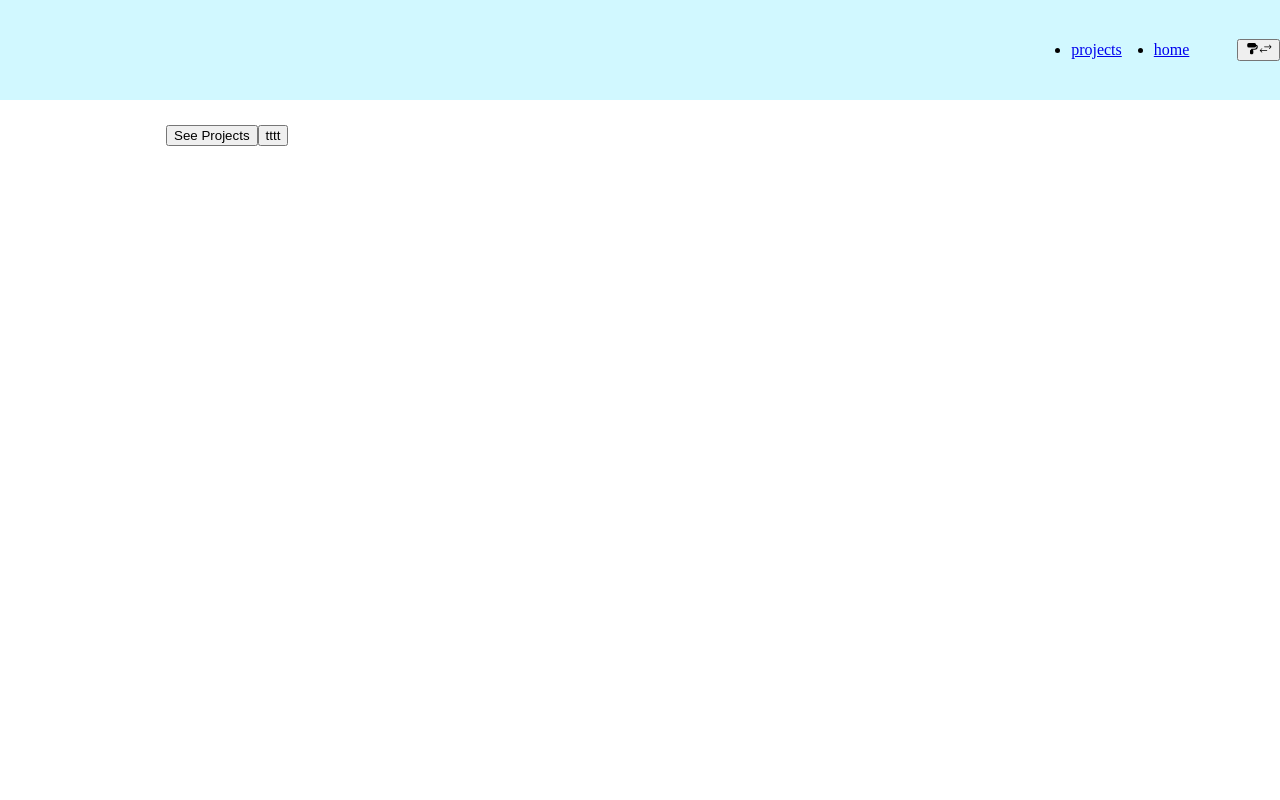
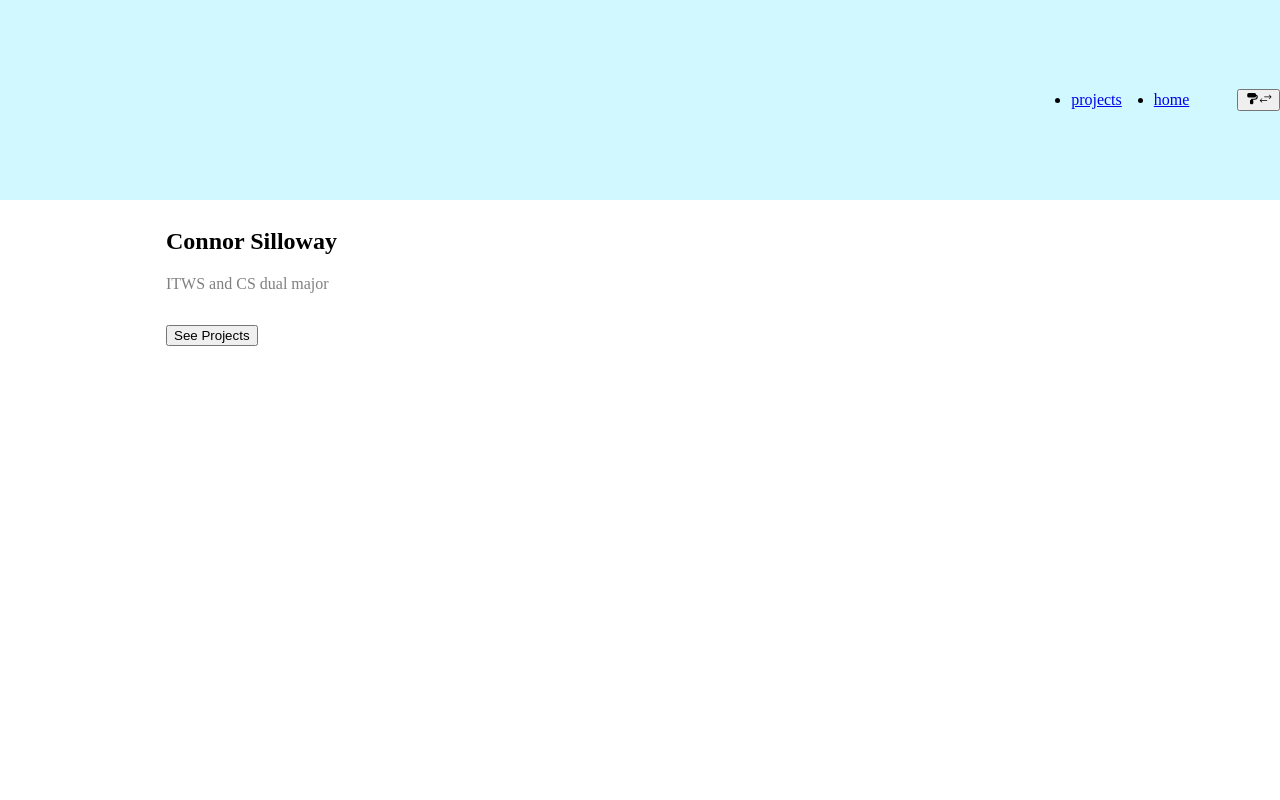
Before and after one commit to Cosillow/Personal-Website, a React (Vite) app in the folder vite-personal-website/: page / in a window 1280 px wide. Shown: the top 800 px of the page. Built offline with nearby package versions, Linux system fonts and the light colour scheme.

Commit message:
fixed header

```diff
--- a/vite-personal-website/src/components/Header.tsx
+++ b/vite-personal-website/src/components/Header.tsx
@@ -6,34 +6,27 @@ import { TbPaintFilled } from "react-icons/tb";
 import Modal from "./Modal";
 import ThemeController from "./controllers/ThemeController";
 import useModal from "../hooks/useModal";
-import { useThemeController } from "../hooks/useThemeController";
 
 const NAV_LINKS: ({ href: string, label: string })[] = [
     { href: '/projects', label: 'projects' },
     { href: '/home', label: 'home' },
 ];
 
-export type HEADER_STYLE = {headerHeight: number, background: string}
+const HEADER_HEIGHT: number = 200;
 
-const CollapsibleHeader = styled.header<HEADER_STYLE>`
-        --header-height: ${props => props.headerHeight}px;
+const HeaderOffset = styled.div`
+    display: block;
+    height: ${HEADER_HEIGHT}px;
+`
 
-        transition: all 1s ease-in-out;
 
-        transform: translateX(0);
-        opacity: 1;
-        background: ${props => props.background};
-
-        &.collapsed {
-            transform: translateX(100%);
-            opacity: 0;
-        }
-
+const CollapsibleHeader = styled.header`
+    background: var(--color-primary);
     position: fixed;
     top: 0;
     left: 0;
     right: 0;
-        height: var(--header-height);
+    height: ${HEADER_HEIGHT}px;
     display: flex;
     flex-direction: row;
     align-items: center;
@@ -52,6 +45,15 @@ const CollapsibleHeader = styled.header<HEADER_STYLE>`
             }
         }
     }
+
+    transform-origin: top;
+    transform: scaleY(1);
+    opacity: 1;
+    transition: transform 500ms ease-in-out, opacity 500ms ease-in-out;
+    &.collapsed {
+        transform: scaleY(0);
+        opacity: 0;
+    }
 `
 const ButtonLi = styled.li`
     font-size: var(--font-lg);
@@ -61,31 +63,46 @@ const Header = ({ children }:
     {
         children?: JSX.Element
     }) => {
-
-    const [theme, updateTheme] = useThemeController();
     const headerRef: MutableRefObject<HTMLElement | null> = useRef(null);
     const [open, openModal] = useModal();
-    const [headerStyle, setHeaderStyle] = useState<HEADER_STYLE>({headerHeight: 100, background: 'var(--color-primary)'});
+    const [prevScrollPos, setPrevScrollPos] = useState(0);
+    const [scrollingUp, setScrollingUp] = useState(false);
+    const [showHeader, setShowHeader] = useState(false);
 
-    const childChangeHeaderStyle = (style: HEADER_STYLE) => {
-        setHeaderStyle(style)
+    const handleScroll = () => {
+        const currentScrollPos = window.scrollY;
+        const scrolledUp = currentScrollPos < prevScrollPos;
+
+        if (scrolledUp) {
+            setScrollingUp(true);
+        } else {
+            setScrollingUp(false);
         }
 
+        setPrevScrollPos(currentScrollPos);
+    };
+
     useEffect(() => {
-        window.onscroll = () => {
-            const classList = headerRef.current?.classList;
-            if (!classList) return;
-            if (document.body.scrollTop > 100 || document.documentElement.scrollTop > 100) {
-                if (!classList.contains('collapsed')) classList.add('collapsed');
+        window.addEventListener('scroll', handleScroll);
+        return () => {
+            window.removeEventListener('scroll', handleScroll);
+        };
+    }, [prevScrollPos]);
+
+    useEffect(() => {
+        if (window.scrollY <= HEADER_HEIGHT || (scrollingUp && prevScrollPos > 50)) {
+            setShowHeader(true);
+            headerRef.current?.classList.remove('collapsed');
         } else {
-                if (classList.contains('collapsed')) classList.remove('collapsed');
+            setShowHeader(false);
+            headerRef.current?.classList.add('collapsed');
         }
-        };
-    }, [])
+    }, [scrollingUp, prevScrollPos]);
 
     return (
-        <CollapsibleHeader background={theme.background} headerHeight={theme.headerHeight} ref={headerRef}>
-            <nav>
+        <>
+            <CollapsibleHeader ref={headerRef}>
+                {showHeader && (<><nav>
                     <ul>
                         {NAV_LINKS.map((link) =>
                             <li key={link.label}>
@@ -99,9 +116,11 @@ const Header = ({ children }:
                         <TbPaintFilled></TbPaintFilled><IoIosSwap></IoIosSwap>
                     </button>
                     <Modal open={open}>
-                <ThemeController setHeaderStyle={childChangeHeaderStyle} ></ThemeController>
-            </Modal>
+                        <ThemeController ></ThemeController>
+                    </Modal> </>)}
             </CollapsibleHeader>
+            <HeaderOffset></HeaderOffset>
+        </>
     );
 }
 
--- a/vite-personal-website/src/components/controllers/ThemeController.tsx
+++ b/vite-personal-website/src/components/controllers/ThemeController.tsx
@@ -6,7 +6,6 @@ import ColorPicker from "../ThemeSelector/HSLPicker";
 import HexPicker from "../ThemeSelector/HexPicker";
 import { useDispatch, useSelector } from "react-redux";
 import { THEME_VARIABLES, ColorScheme, setColor, setColorScheme, useTheme, setThemeColor } from "../../redux/slices/themeSlice";
-import { HEADER_STYLE } from "../Header";
 
 const DisplayColorDiv = styled.div<{
     background: string;
@@ -33,7 +32,7 @@ const DisplayColorDiv = styled.div<{
 
  */
 
-const ThemeController: React.FC<{setHeaderStyle: (style: HEADER_STYLE) => void}> = ({ setHeaderStyle }) => {
+const ThemeController = () => {
 
     const [selectedProperty, setSelectedProperty] = useState<string>('primary');
     const stateTheme: ColorScheme = useTheme();
--- a/vite-personal-website/src/hooks/useThemeController.ts
+++ /dev/null
@@ -1,32 +0,0 @@
-import { useState, useCallback } from 'react';
-
-interface ThemeState {
-  headerHeight: number;
-  background: string;
-}
-
-const DEFAULT_THEME: ThemeState = {
-  headerHeight: 100,
-  background: 'var(--color-primary)'
-};
-
-export const useThemeController = (): [
-    theme: ThemeState,
-    updateTheme: (newTheme: Partial<ThemeState>) => void
-] => {
-  const [theme, setTheme] = useState<ThemeState>(DEFAULT_THEME);
-
-  const updateTheme = useCallback((newTheme: Partial<ThemeState>) => {
-    // change theme to whatever extent is necessary
-    // everything else is default
-    setTheme((theme: ThemeState) => {
-      console.log(theme);
-      return { ...theme, ...newTheme };
-    });
-  }, []);
-
-  return [
-    theme,
-    updateTheme,
-  ];
-};
--- a/vite-personal-website/src/pages/HomePage.tsx
+++ b/vite-personal-website/src/pages/HomePage.tsx
@@ -2,7 +2,6 @@ import { DiReact } from "react-icons/di";
 import { HiPaintBrush } from "react-icons/hi2";
 import { Link } from "react-router-dom";
 import styled from "styled-components";
-import { useThemeController } from "../hooks/useThemeController";
 
 const marginBottom: string = '8em'
 
@@ -41,7 +40,6 @@ const Subheading = styled.p`
 `
 
 const HomePage = () => {
-  const [theme, updateTheme] = useThemeController();
   return (
     <>
 
@@ -56,7 +54,6 @@ const HomePage = () => {
                   See Projects
                 </button>
               </Link>
-              <button onClick={() => updateTheme({background: "red"})}>tttt</button>
             </div>
           </InfoHeader>
           <BackgroundImage className="col-6" url='url("/cropped-connor-photo.png")' ></BackgroundImage>
```
Lines whose indentation alone changed are shown as unchanged.
